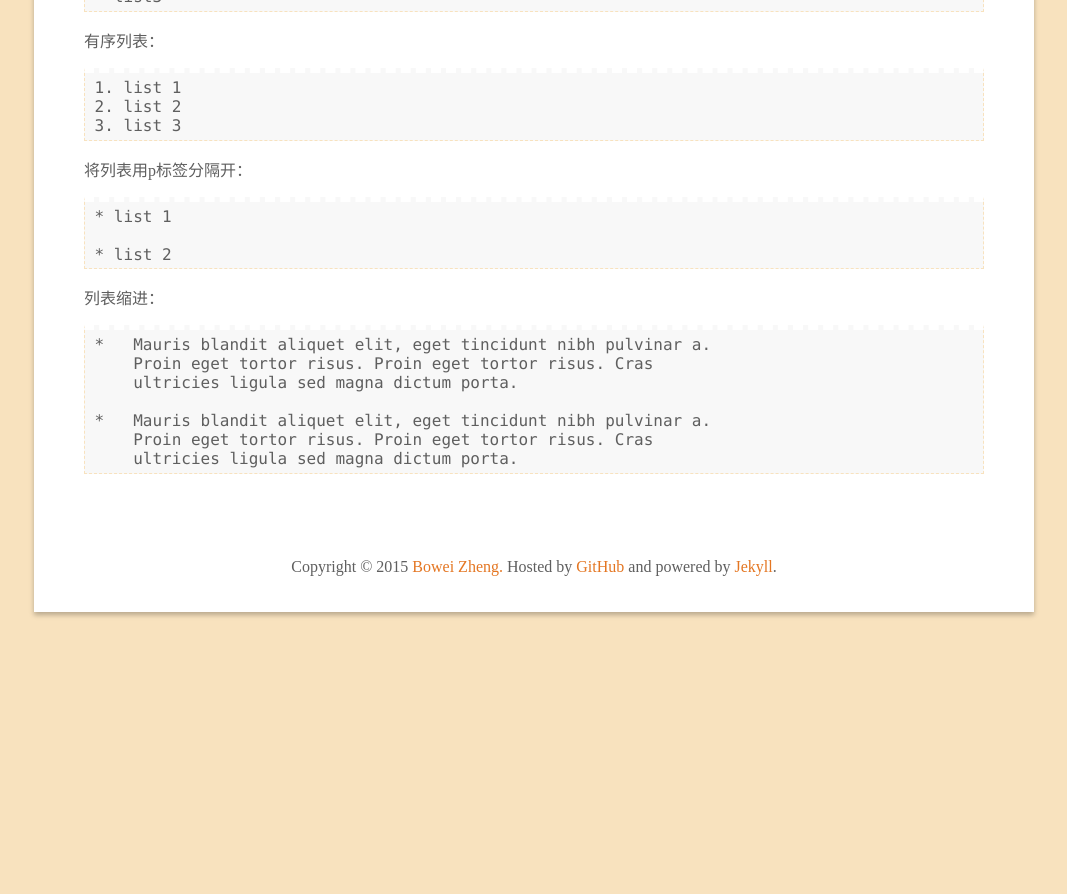
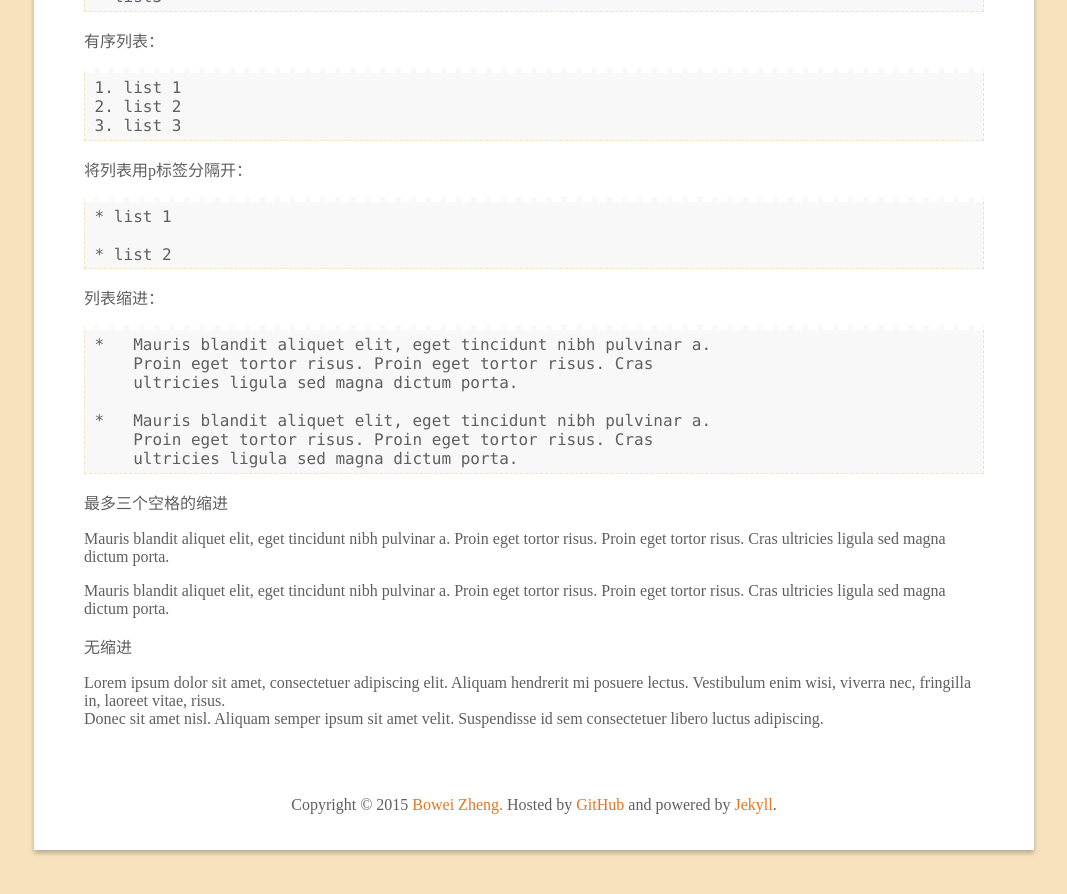
Before and after one commit to wynn719/blog, a Jekyll site: the page built from _posts/2015-02-15-Markdown-note.md, in a window 1280 px wide and 900 px high, scrolled down 1757 px. Shown: the top 894 px of the window, without its empty margins (106-1173 px from the left). Built offline with Jekyll 4.4.1, drawn with Linux system fonts in a browser that asks for light colours; comment, search, counter and statistics services are not loaded; before the commit the page ends 2419 px from its top, so only the background shows below that.

Commit message:
update post

```diff
--- a/_posts/2015-02-15-Markdown-note.md
+++ b/_posts/2015-02-15-Markdown-note.md
@@ -101,3 +101,21 @@
     Proin eget tortor risus. Proin eget tortor risus. Cras
     ultricies ligula sed magna dictum porta.
 {% endhighlight %}
+
+最多三个空格的缩进
+
+*   Mauris blandit aliquet elit, eget tincidunt nibh pulvinar a.
+    Proin eget tortor risus. Proin eget tortor risus. Cras
+    ultricies ligula sed magna dictum porta.
+
+*   Mauris blandit aliquet elit, eget tincidunt nibh pulvinar a.
+    Proin eget tortor risus. Proin eget tortor risus. Cras
+    ultricies ligula sed magna dictum porta.
+
+无缩进
+
+*   Lorem ipsum dolor sit amet, consectetuer adipiscing elit.
+Aliquam hendrerit mi posuere lectus. Vestibulum enim wisi,
+viverra nec, fringilla in, laoreet vitae, risus.
+*   Donec sit amet nisl. Aliquam semper ipsum sit amet velit.
+Suspendisse id sem consectetuer libero luctus adipiscing.
```
